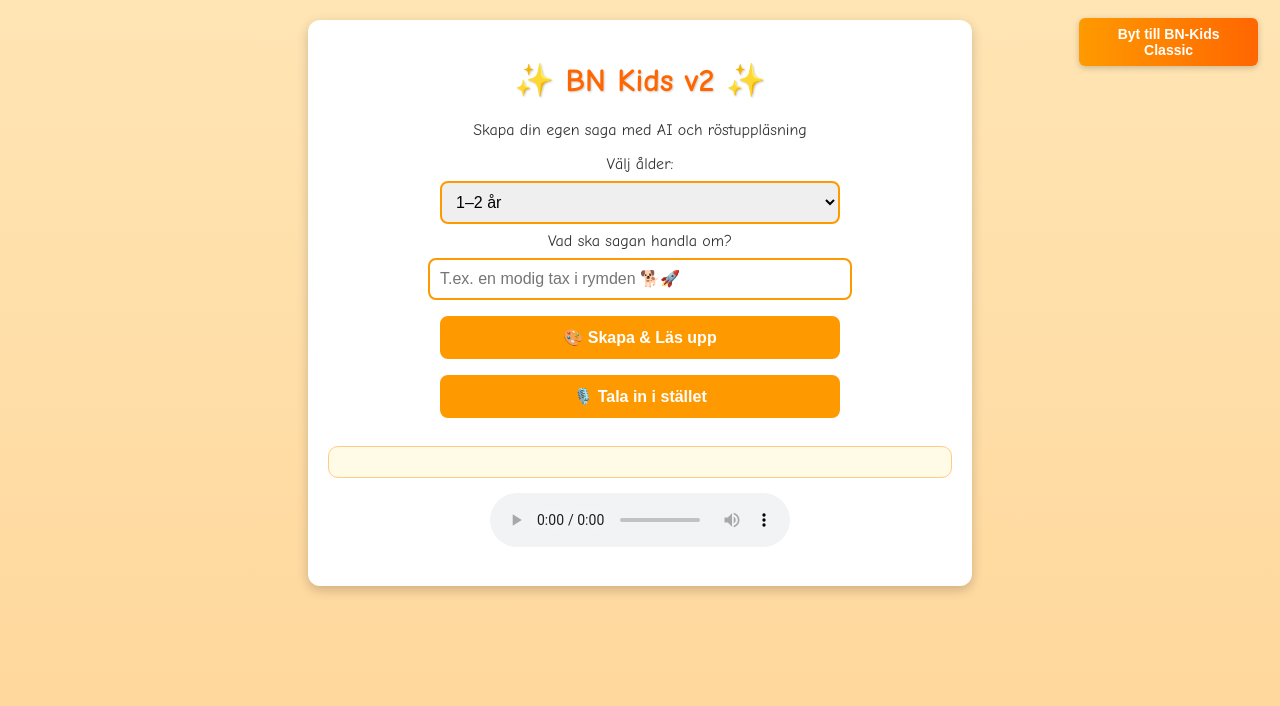
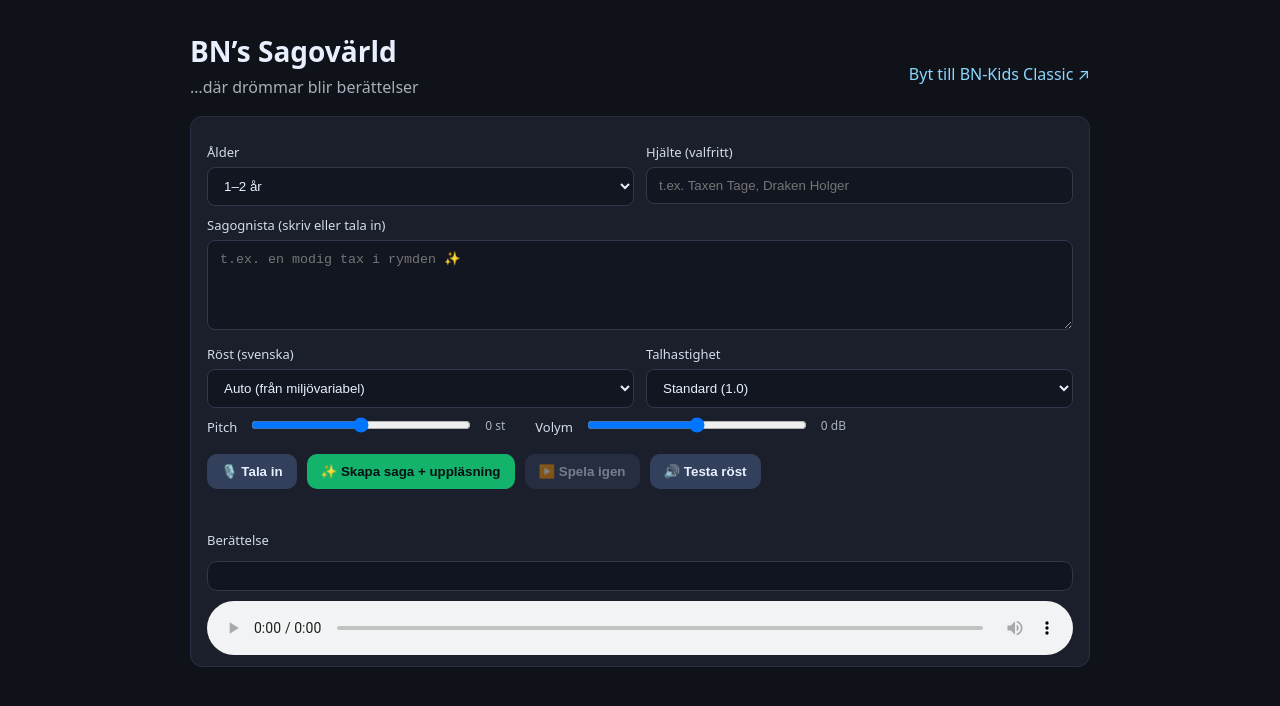
Before and after one commit to Bjortab/bn-kids-v2-, a plain HTML site: page index.html in a window 1280 px wide. Drawn offline with Linux system fonts and the light colour scheme.

Commit message:
Update index.html

```diff
--- a/index.html
+++ b/index.html
@@ -1,161 +1,126 @@
-<!DOCTYPE html>
+<!doctype html>
 <html lang="sv">
 <head>
-  <meta charset="UTF-8" />
-  <meta name="viewport" content="width=device-width, initial-scale=1.0" />
-  <title>BN Kids v2 – Sagogenerator</title>
+  <meta charset="utf-8" />
+  <meta name="viewport" content="width=device-width, initial-scale=1" />
+  <title>BN Kids v2 — Sagogenerator</title>
   <style>
-    body {
-      font-family: 'Comic Sans MS', cursive, sans-serif;
-      background: linear-gradient(180deg, #ffe5b4, #ffd699);
-      color: #333;
-      margin: 0;
-      padding: 0;
-      display: flex;
-      flex-direction: column;
-      align-items: center;
-      min-height: 100vh;
-    }
-
-    h1 {
-      color: #ff6600;
-      text-shadow: 1px 1px 2px rgba(0,0,0,0.2);
-    }
-
-    .container {
-      max-width: 700px;
-      background: white;
-      padding: 20px;
-      border-radius: 12px;
-      box-shadow: 0 4px 12px rgba(0,0,0,0.2);
-      margin: 20px;
-      text-align: center;
-    }
-
-    select, input, button {
-      font-size: 1rem;
-      padding: 10px;
-      margin: 8px;
-      border-radius: 8px;
-      border: 2px solid #ff9900;
-      width: 90%;
-      max-width: 400px;
-    }
-
-    button {
-      background-color: #ff9900;
-      color: white;
-      cursor: pointer;
-      font-weight: bold;
-      transition: 0.3s;
-    }
-
-    button:hover {
-      background-color: #ff6600;
-    }
-
-    #story-output {
-      white-space: pre-wrap;
-      text-align: left;
-      margin-top: 20px;
-      background: #fffbe6;
-      padding: 15px;
-      border-radius: 10px;
-      border: 1px solid #ffcc80;
-      max-height: 400px;
-      overflow-y: auto;
-    }
-
-    #status {
-      font-style: italic;
-      color: #777;
-      margin-top: 10px;
-    }
-
-    /* Växlingsknapp mellan BN Kids-versioner */
-    #version-switcher {
-      position: fixed;
-      top: 10px;
-      right: 10px;
-      z-index: 9999;
-    }
-
-    #switch-version {
-      background: linear-gradient(90deg, #ff9a00, #ff6600);
-      border: none;
-      border-radius: 6px;
-      color: white;
-      padding: 8px 14px;
-      font-size: 14px;
-      font-weight: bold;
-      cursor: pointer;
-      box-shadow: 0 2px 6px rgba(0,0,0,0.2);
-      transition: background 0.3s ease;
-    }
-
-    #switch-version:hover {
-      background: linear-gradient(90deg, #ff6600, #ff3300);
-    }
-
-    #audio-controls {
-      margin-top: 15px;
-    }
-
-    #cache-info {
-      margin-top: 15px;
-      font-size: 0.9rem;
-      color: #666;
-    }
+    body{background:#0f1218;color:#e8f0ff;font-family:system-ui,-apple-system,Segoe UI,Roboto,Inter,Ubuntu,Arial,sans-serif;margin:0}
+    .wrap{max-width:900px;margin:32px auto;padding:0 16px}
+    h1{font-size:28px;margin:0 0 6px}
+    .sub{opacity:.7;margin:0 0 18px}
+    .card{background:#1a1f2b;border:1px solid #283044;border-radius:12px;padding:16px 16px 6px}
+    label{display:block;font-size:13px;margin:10px 0 6px;opacity:.9}
+    select,textarea,input[type=text]{width:100%;box-sizing:border-box;background:#121621;color:#e8f0ff;border:1px solid #30384c;border-radius:8px;padding:10px 12px}
+    textarea{min-height:90px;resize:vertical}
+    .row{display:flex;gap:12px;flex-wrap:wrap}
+    .col{flex:1 1 260px}
+    .controls{display:flex;gap:10px;align-items:center;flex-wrap:wrap;margin:12px 0}
+    .btn{background:#13b36b;border:none;color:#061015;font-weight:600;padding:10px 14px;border-radius:10px;cursor:pointer}
+    .btn.secondary{background:#33405c;color:#e8f0ff}
+    .btn.warn{background:#c93a3a;color:white}
+    .btn:disabled{opacity:.45;cursor:not-allowed}
+    .hint{font-size:12px;opacity:.7}
+    .meters{display:flex;gap:12px;align-items:center}
+    .meters input[type=range]{width:220px}
+    .status{min-height:20px;margin:6px 0 0;font-size:13px}
+    .spinner{display:none;gap:8px;align-items:center}
+    .dot{width:7px;height:7px;border-radius:50%;background:#13b36b;opacity:.3;animation:b 1.2s infinite}
+    .dot:nth-child(2){animation-delay:.15s}.dot:nth-child(3){animation-delay:.3s}
+    @keyframes b{0%,80%,100%{opacity:.3}40%{opacity:1}}
+    .out{white-space:pre-wrap;background:#111521;border:1px solid #30384c;border-radius:10px;padding:14px;margin-top:12px}
+    audio{width:100%;margin-top:10px}
+    .topbar{display:flex;justify-content:space-between;align-items:center}
+    a.link{color:#8bd7ff;text-decoration:none}
   </style>
 </head>
 <body>
-  <!-- Växlingsknapp mellan BN Kids Classic och v2 -->
-  <div id="version-switcher">
-    <button id="switch-version" onclick="toggleVersion()">Byt till BN-Kids Classic</button>
+  <div class="wrap">
+    <div class="topbar">
+      <div>
+        <h1>BN’s Sagovärld</h1>
+        <div class="sub">…där drömmar blir berättelser</div>
+      </div>
+      <div><a class="link" href="https://kids-bn.pages.dev" target="_blank">Byt till BN-Kids Classic ↗</a></div>
     </div>
 
-  <div class="container">
-    <h1>✨ BN Kids v2 ✨</h1>
-    <p>Skapa din egen saga med AI och röstuppläsning</p>
-
-    <label for="age">Välj ålder:</label><br>
+    <div class="card">
+      <div class="row">
+        <div class="col">
+          <label>Ålder</label>
           <select id="age">
-      <option value="1-2">1–2 år</option>
-      <option value="3-4">3–4 år</option>
-      <option value="5-6">5–6 år</option>
-      <option value="7-8">7–8 år</option>
-      <option value="9-10">9–10 år</option>
-      <option value="11-12">11–12 år</option>
-    </select><br>
-
-    <label for="prompt">Vad ska sagan handla om?</label><br>
-    <input id="prompt" type="text" placeholder="T.ex. en modig tax i rymden 🐕🚀" />
-
-    <button id="generate-btn">🎨 Skapa & Läs upp</button>
-    <button id="voice-btn">🎙️ Tala in i stället</button>
-
-    <div id="status"></div>
-    <div id="story-output"></div>
-
-    <div id="audio-controls">
-      <audio id="audio-player" controls></audio>
+            <option>1–2 år</option>
+            <option>3–4 år</option>
+            <option>5–6 år</option>
+            <option>7–8 år</option>
+            <option>9–10 år</option>
+            <option>11–12 år</option>
+          </select>
+        </div>
+        <div class="col">
+          <label>Hjälte (valfritt)</label>
+          <input id="hero" type="text" placeholder="t.ex. Taxen Tage, Draken Holger"/>
+        </div>
       </div>
 
-    <div id="cache-info"></div>
+      <label>Sagognista (skriv eller tala in)</label>
+      <textarea id="prompt" placeholder="t.ex. en modig tax i rymden ✨"></textarea>
+
+      <div class="row">
+        <div class="col">
+          <label>Röst (svenska)</label>
+          <select id="voice">
+            <option value="">Auto (från miljövariabel)</option>
+            <option value="sv-SE-Wavenet-A">sv-SE-Wavenet-A (kvinna)</option>
+            <option value="sv-SE-Wavenet-B">sv-SE-Wavenet-B (man)</option>
+            <option value="sv-SE-Wavenet-C">sv-SE-Wavenet-C (kvinna)</option>
+            <option value="sv-SE-Wavenet-D">sv-SE-Wavenet-D (man)</option>
+            <option value="sv-SE-Standard-A">sv-SE-Standard-A</option>
+            <option value="sv-SE-Standard-B">sv-SE-Standard-B</option>
+          </select>
+        </div>
+        <div class="col">
+          <label>Talhastighet</label>
+          <select id="rate">
+            <option value="1">Standard (1.0)</option>
+            <option value="0.95">0.95</option>
+            <option value="0.9">0.90</option>
+            <option value="0.85">0.85</option>
+            <option value="1.05">1.05</option>
+            <option value="1.1">1.10</option>
+            <option value="1.15">1.15</option>
+          </select>
+        </div>
       </div>
 
-  <script>
-    // Funktion för växling mellan Classic och v2
-    function toggleVersion() {
-      const currentUrl = window.location.hostname;
-      if (currentUrl.includes("v2")) {
-        window.location.href = "https://bn-kids.pages.dev";
-      } else {
-        window.location.href = "https://bn-kids-v2.pages.dev";
-      }
-    }
-  </script>
+      <div class="meters">
+        <label>Pitch</label>
+        <input id="pitch" type="range" min="-6" max="6" step="0.5" value="0"/>
+        <span class="hint" id="pitchVal">0 st</span>
 
-  <script src="app.js"></script>
+        <label style="margin-left:18px">Volym</label>
+        <input id="gain" type="range" min="-6" max="6" step="0.5" value="0"/>
+        <span class="hint" id="gainVal">0 dB</span>
+      </div>
+
+      <div class="controls">
+        <button id="btnSpeak" class="btn secondary">🎙️ Tala in</button>
+        <button id="btnMake" class="btn">✨ Skapa saga + uppläsning</button>
+        <button id="btnPlay" class="btn secondary" disabled>▶️ Spela igen</button>
+        <button id="btnTest" class="btn secondary">🔊 Testa röst</button>
+        <div class="spinner" id="spin"><div class="dot"></div><div class="dot"></div><div class="dot"></div></div>
+      </div>
+
+      <div id="status" class="status"></div>
+
+      <div>
+        <label>Berättelse</label>
+        <div id="out" class="out"></div>
+        <audio id="audio" controls></audio>
+      </div>
+    </div>
+  </div>
+
+  <script src="./app.js"></script>
 </body>
 </html>
```
Lines whose indentation alone changed are shown as unchanged.
